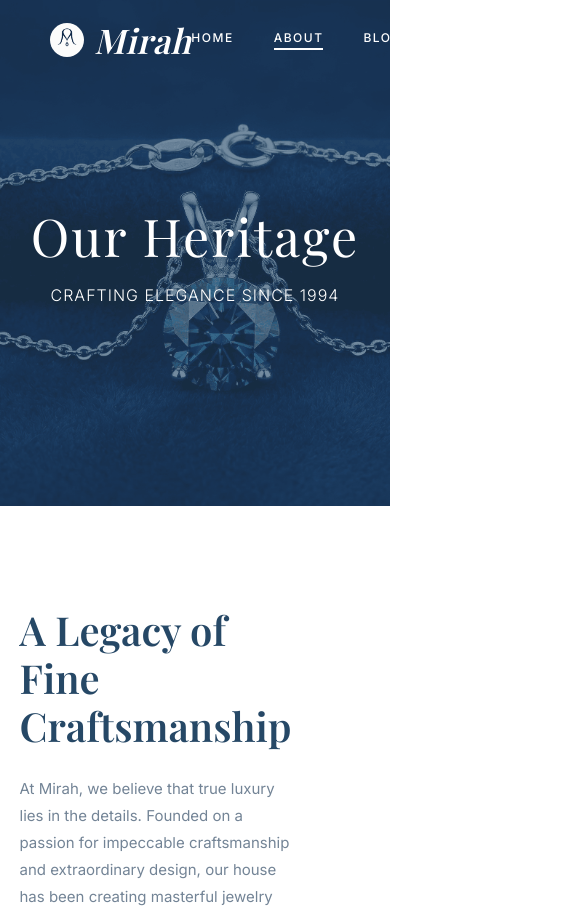
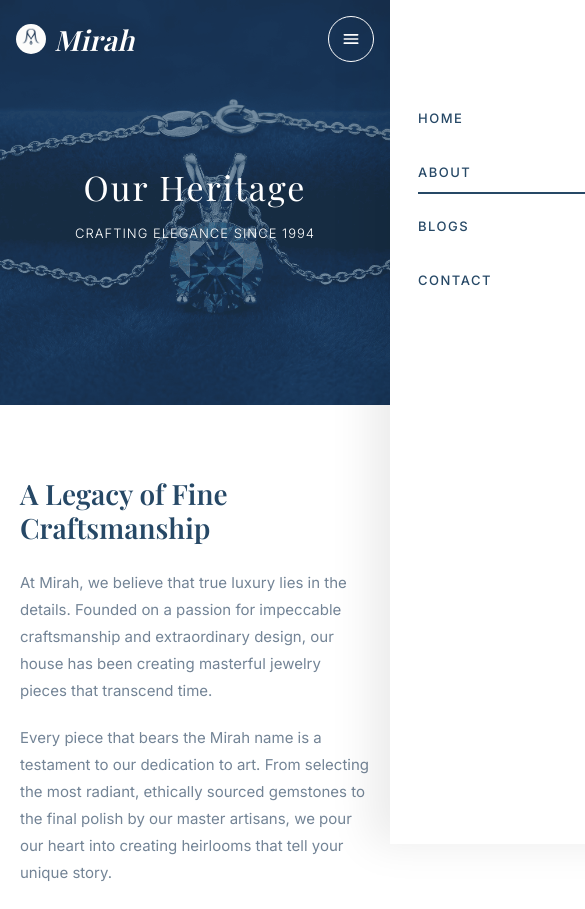
Before and after one commit to vansham-kamboj/mirah, a plain HTML site: page about.html in a window 390 px wide. Shown: the top 909 px of the page, 585 px wide, since content can reach past the window. Drawn offline with nearby package versions, Linux system fonts and the light colour scheme; a web font is replaced by a local one.

Commit message:
Refactor about.html for improved structure and styling

```diff
--- a/about.html
+++ b/about.html
@@ -32,6 +32,20 @@
         .nav-item > a::after { content: ''; position: absolute; bottom: 0; left: 0; width: 100%; height: 2px; background-color: currentColor; transform: scaleX(0); transform-origin: right; transition: transform 0.4s cubic-bezier(0.86, 0, 0.07, 1); }
         .nav-item:hover > a::after, .nav-item > a.active::after { transform: scaleX(1); transform-origin: left; }
         .nav-icons { display: flex; align-items: center; }
+        .menu-toggle {
+            display: none;
+            border: 1px solid currentColor;
+            background: transparent;
+            color: inherit;
+            width: 46px;
+            height: 46px;
+            border-radius: 50%;
+            align-items: center;
+            justify-content: center;
+            cursor: pointer;
+            transition: var(--transition-smooth);
+        }
+        .menu-toggle svg { width: 20px; height: 20px; }
         .login-link {
             text-decoration: none;
             color: inherit;
@@ -134,13 +148,90 @@
         }
         .footer-login-btn:hover::before { transform: scaleX(1); }
         .footer-bottom { text-align: center; margin-top: 40px; padding-top: 20px; border-top: 1px solid var(--border-light); font-size: 12px; color: var(--text-muted); letter-spacing: 0.5px; }
+
+        @media (max-width: 1080px) {
+            .navbar,
+            .navbar.scrolled { padding-left: 28px; padding-right: 28px; }
+            .nav-links { gap: 24px; }
+            .about-section { gap: 48px; }
+            .values-grid { grid-template-columns: repeat(2, 1fr); }
+            .footer-grid { grid-template-columns: repeat(2, 1fr); gap: 35px; }
+        }
+
+        @media (max-width: 820px) {
+            body.menu-open { overflow: hidden; }
+            .navbar,
+            .navbar.scrolled { padding: 18px 20px; }
+            .logo { font-size: 28px; gap: 8px; }
+            .logo-mark { width: 30px; height: 30px; }
+            .menu-toggle { display: inline-flex; z-index: 1102; }
+            .nav-links {
+                position: fixed;
+                top: 0;
+                right: 0;
+                width: min(320px, 84vw);
+                height: 100vh;
+                padding: 96px 28px 32px;
+                background: rgba(255, 255, 255, 0.98);
+                color: var(--navy-blue);
+                flex-direction: column;
+                align-items: flex-start;
+                justify-content: flex-start;
+                gap: 10px;
+                box-shadow: -20px 0 40px rgba(0, 0, 0, 0.08);
+                transform: translateX(100%);
+                transition: transform 0.35s ease;
+                z-index: 1100;
+            }
+            .nav-links.open { transform: translateX(0); }
+            .nav-item { width: 100%; padding: 0; }
+            .nav-item > a { width: 100%; padding: 14px 0; font-size: 13px; }
+            .nav-icons { margin-left: auto; margin-right: 12px; }
+            .login-link { padding: 9px 18px; font-size: 11px; letter-spacing: 1.2px; }
+            .inner-hero { height: 48vh; min-height: 340px; padding: 0 20px; }
+            .hero-text h1 { font-size: 40px; }
+            .hero-text p { font-size: 14px; }
+            .about-section,
+            .values-section,
+            .footer { padding-left: 20px; padding-right: 20px; }
+            .about-section {
+                padding-top: 72px;
+                padding-bottom: 72px;
+                flex-direction: column;
+                gap: 32px;
+            }
+            .about-text,
+            .about-image { width: 100%; }
+            .about-text h2,
+            .values-section h2 { font-size: 32px; }
+            .values-section { padding-top: 72px; padding-bottom: 72px; }
+            .values-grid { grid-template-columns: 1fr; gap: 20px; }
+            .value-card { padding: 36px 24px; }
+            .footer { padding-top: 64px; }
+            .footer-grid { grid-template-columns: 1fr; gap: 28px; }
+        }
+
+        @media (max-width: 520px) {
+            .nav-icons { display: none; }
+            .navbar,
+            .navbar.scrolled { padding: 16px; }
+            .hero-text h1 { font-size: 34px; }
+            .hero-text p { font-size: 13px; }
+            .about-text h2,
+            .values-section h2 { font-size: 28px; }
+        }
     </style>
 </head>
 <body>
 
     <header class="navbar" id="main-nav">
         <a href="index.html" class="logo"><img src="images/mirah-logo.png" alt="Mirah Logo" class="logo-mark"><span>Mirah</span></a>
-        <nav class="nav-links">
+        <button class="menu-toggle" id="menuToggle" aria-label="Open navigation menu" aria-expanded="false" aria-controls="primaryNav">
+            <svg viewBox="0 0 24 24" fill="none" stroke="currentColor" stroke-width="2" stroke-linecap="round">
+                <path d="M4 7h16M4 12h16M4 17h16"/>
+            </svg>
+        </button>
+        <nav class="nav-links" id="primaryNav">
             <div class="nav-item"><a href="index.html">HOME</a></div>
             <div class="nav-item"><a href="about.html" class="active">ABOUT</a></div>
             <div class="nav-item"><a href="blogs.html">BLOGS</a></div>
@@ -235,6 +326,30 @@
             if (window.scrollY > 50) { nav.classList.add('scrolled'); }
             else { nav.classList.remove('scrolled'); }
         });
+
+        const menuToggle = document.getElementById('menuToggle');
+        const primaryNav = document.getElementById('primaryNav');
+        const navLinks = primaryNav.querySelectorAll('a');
+
+        function setMenuState(isOpen) {
+            primaryNav.classList.toggle('open', isOpen);
+            document.body.classList.toggle('menu-open', isOpen);
+            menuToggle.setAttribute('aria-expanded', String(isOpen));
+            menuToggle.setAttribute('aria-label', isOpen ? 'Close navigation menu' : 'Open navigation menu');
+        }
+
+        menuToggle.addEventListener('click', () => {
+            const isOpen = !primaryNav.classList.contains('open');
+            setMenuState(isOpen);
+        });
+
+        navLinks.forEach(link => link.addEventListener('click', () => {
+            if (window.innerWidth <= 820) setMenuState(false);
+        }));
+
+        window.addEventListener('resize', () => {
+            if (window.innerWidth > 820) setMenuState(false);
+        });
     </script>
 </body>
 </html>
```
